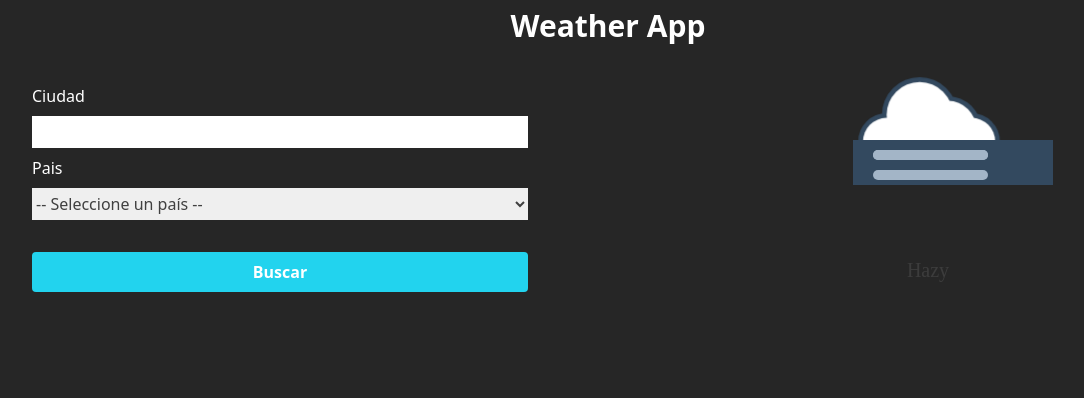
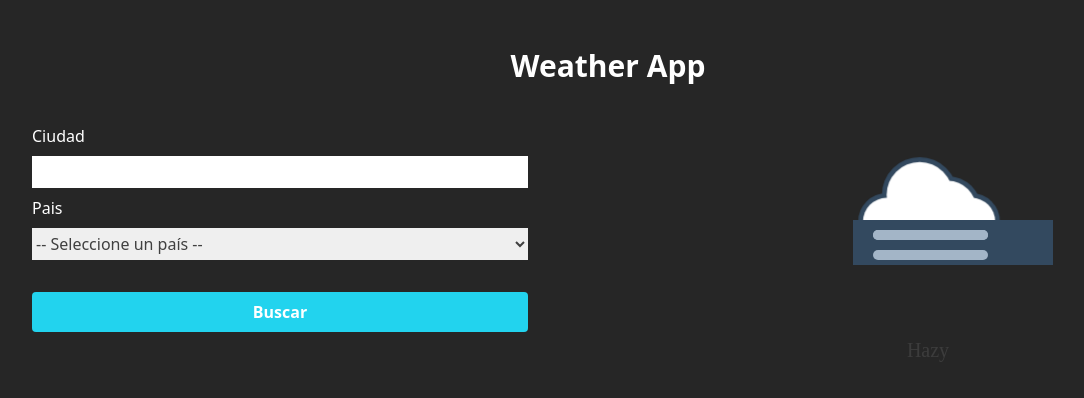
Before and after one commit to RobertoBlanco20/weather-app, a React (Create React App) app: page / in a window 1280 px wide. Shown: the top 398 px of the page, without its empty margins (32-1116 px from the left). Built offline with nearby package versions, Linux system fonts and the light colour scheme; a web font is replaced by a local one.

Commit message:
margintop

```diff
--- a/src/App.js
+++ b/src/App.js
@@ -65,7 +65,7 @@ if( animation ){
 
 
   return (
-    <main>
+    <main className="mt-12">
         <Header
           title='Weather App'
         />
--- a/src/components/weatherAnimation.css
+++ b/src/components/weatherAnimation.css
@@ -18,7 +18,7 @@ body{
   @media (min-width:768px){
       .wrapper{
           position: absolute;
-          top: calc(20% - 75px);
+          top: calc(30% - 75px);
           left: calc(75% - 75px);
 
       }
```
